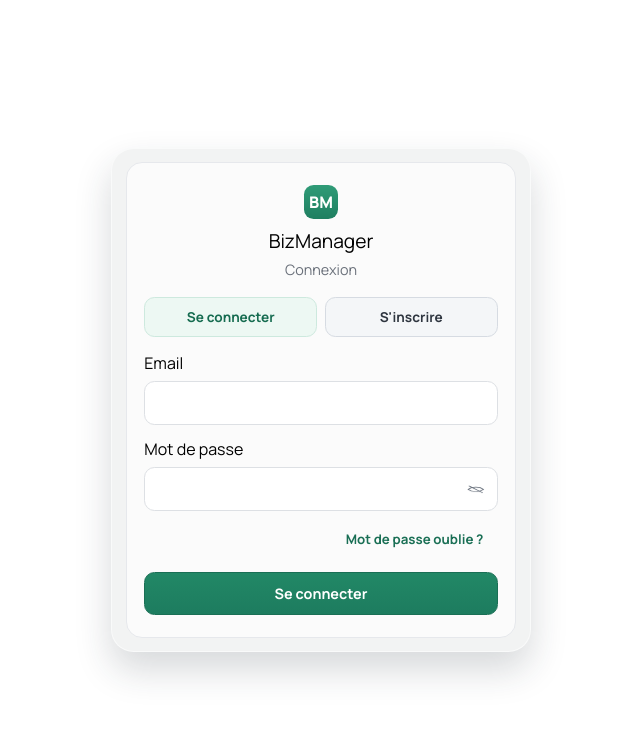
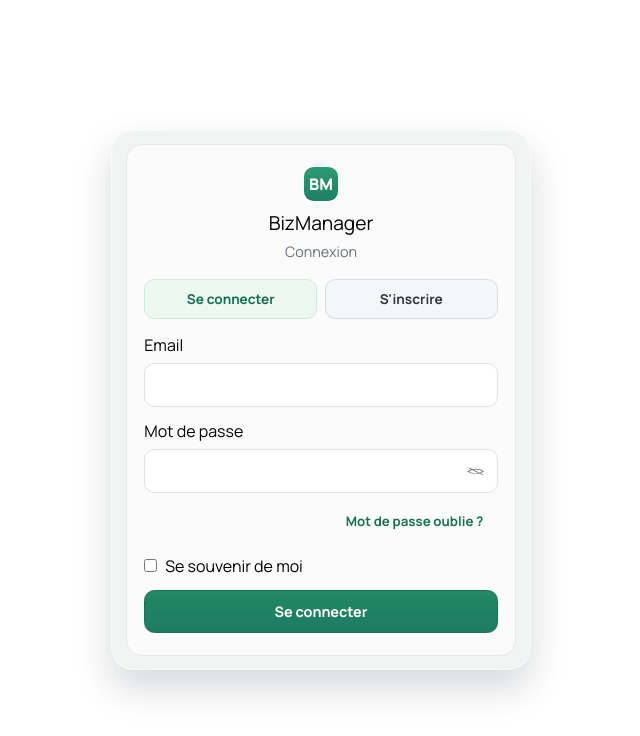
Before and after one commit to Emma781227/BizManager, a Next.js app in the folder web/: page /login in a window 1280 px wide. Shown: the top 736 px of the page, without its empty margins (319-959 px from the left). Built offline with nearby package versions, Linux system fonts and the light colour scheme; no server answers.

Commit message:
verification

```diff
--- a/web/package.json
+++ b/web/package.json
@@ -14,6 +14,9 @@
     "seed": "node prisma/seed.mjs"
   },
   "dependencies": {
+    "@capacitor/android": "^8.3.1",
+    "@capacitor/cli": "^8.3.1",
+    "@capacitor/core": "^8.3.1",
     "@prisma/client": "^6.16.2",
     "@tailwindcss/postcss": "^4.2.2",
     "bcryptjs": "^3.0.3",
--- a/web/src/app/(auth)/login/page.tsx
+++ b/web/src/app/(auth)/login/page.tsx
@@ -28,6 +28,7 @@ export default function LoginPage() {
   const [forgotInfo, setForgotInfo] = useState<string | null>(null);
   const [forgotError, setForgotError] = useState<string | null>(null);
   const [forgotLoading, setForgotLoading] = useState(false);
+  const [rememberMe, setRememberMe] = useState(false);
 
   async function onSubmit(event: FormEvent<HTMLFormElement>) {
     event.preventDefault();
@@ -58,6 +59,15 @@ export default function LoginPage() {
         }
       }
     }
+    await fetch("/api/auth/login", {
+  method: "POST",
+  headers: { "Content-Type": "application/json" },
+  body: JSON.stringify({
+    email,
+    password,
+    rememberMe,
+  }),
+});
 
     setIsLoading(true);
 
@@ -357,6 +367,15 @@ export default function LoginPage() {
               Mot de passe oublie ?
             </button>
           ) : null}
+          <label className="flex items-center gap-2">
+  <input
+    type="checkbox"
+    name="rememberMe"
+    checked={rememberMe}
+    onChange={(e) => setRememberMe(e.target.checked)}
+  />
+  <span>Se souvenir de moi</span>
+</label>
 {/* */}
           {mode === "register" && registerStep === "verify" ? (
             <label style={{ display: "grid", gap: 6 }}>
--- a/web/src/app/api/auth/login/route.ts
+++ b/web/src/app/api/auth/login/route.ts
@@ -11,7 +11,7 @@ export async function POST(request: Request) {
   if (!result.success) {
     return NextResponse.json({ error: "Payload invalide" }, { status: 400 });
   }
-
+  //const { email, password, rememberMe } = await req.json();
   const email = result.data.email.toLowerCase().trim();
   const user = await prisma.user.findUnique({ where: { email } });
 
```
Also changed, not shown: 1 other file (tests, documents, lock files or other folders).
